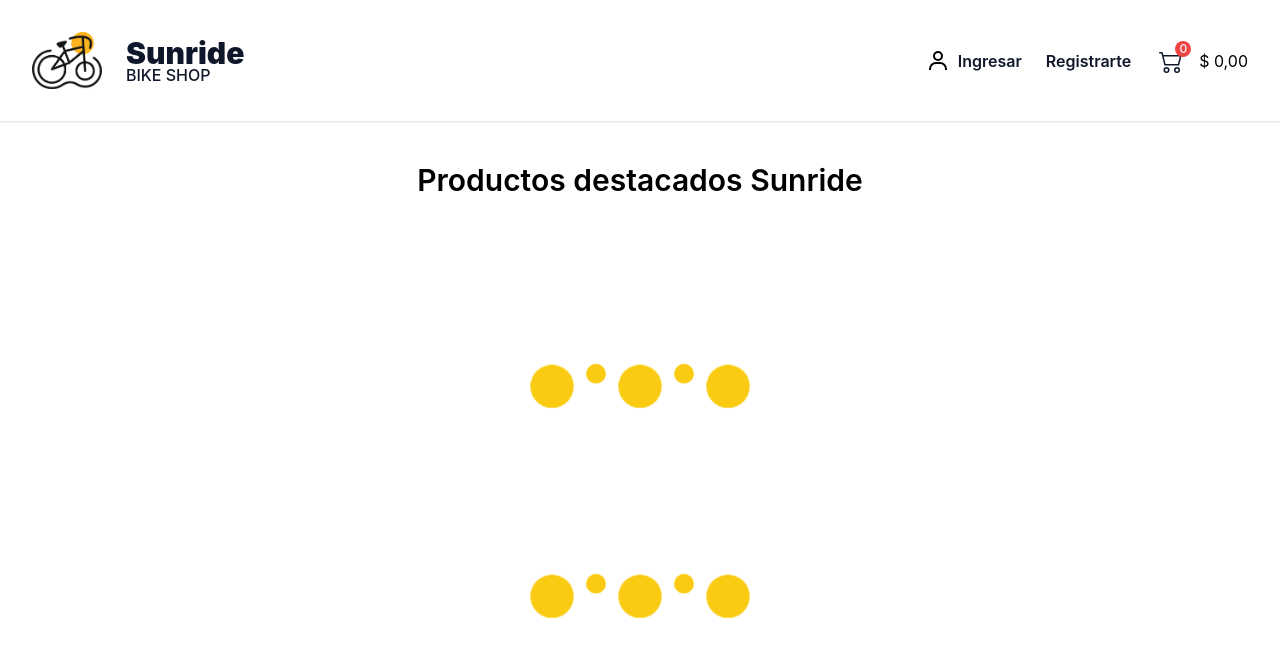
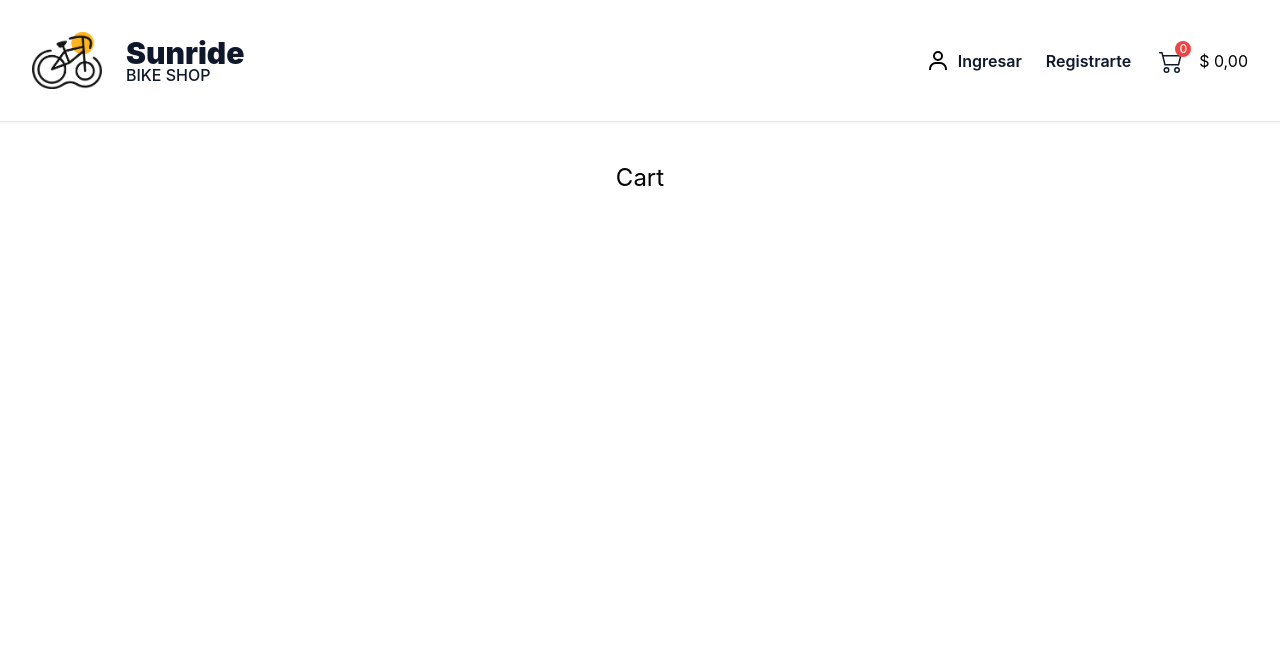
Before and after one commit to lvales/proyectoreact-vales, a React (Create React App) app: page /cart in a window 1280 px wide. Shown: the top 658 px of the page. Built offline with nearby package versions, Linux system fonts and the light colour scheme; no server answers.

Commit message:
Incorporando Rutas

```diff
--- a/src/App.js
+++ b/src/App.js
@@ -2,6 +2,7 @@ import './App.css';
 import NavBar from './components/NavBar';
 import ItemListContainer from './components/ItemListContainer';
 import ItemDetailContainer from './components/ItemDetailContainer';
+import Cart from './components/Cart';
 import {
 	BrowserRouter,
 	Routes,
@@ -12,8 +13,11 @@ function App() {
 	return (
 		<BrowserRouter>
 			<NavBar name='Sunride' desc='BIKE SHOP' />
-			<ItemListContainer mensage='Productos destacados Sunride' />
-			<ItemDetailContainer />
+			<Routes>
+				<Route path='/' element={<ItemListContainer mensage='Productos destacados Sunride' />} />
+				<Route path='/cart' element={<Cart />} />
+				<Route path='/item/:itemId' element={<ItemDetailContainer />} />
+			</Routes>
 		</BrowserRouter>
 	);
 }
--- /dev/null
+++ b/src/components/Cart.jsx
@@ -0,0 +1,8 @@
+
+const Cart = () => {
+  return (
+    <div className="text-2xl mt-10 text-center">Cart</div>
+  )
+}
+
+export default Cart
--- a/src/components/Item.jsx
+++ b/src/components/Item.jsx
@@ -1,3 +1,4 @@
+import { Link } from "react-router-dom";
 
 const formatNumber = (number) => {
    return (
@@ -33,10 +34,10 @@ const item = ({ item }) => {
                   </div>
                </div>
 
-               <button className="mt-5 px-3 py-2 border border-yellow-400 rounded-lg text-md font-medium
-                  text-slate-800 bg-yellow-400 hover:bg-stone-300 hover:border-stone-300">
+               <Link to={"item/"+item.id} className="mt-5 px-3 py-2 border border-yellow-400 rounded-lg text-md font-medium
+                  text-slate-800 bg-yellow-400 hover:bg-stone-300 hover:border-stone-300 text-center">
                   Ver Detalle
-               </button>
+               </Link>
             </div>
          </a>
       </div>
--- a/src/components/ItemDetailContainer.jsx
+++ b/src/components/ItemDetailContainer.jsx
@@ -1,6 +1,7 @@
 import ItemDetail from "./ItemDetail";
 import { useEffect, useState } from "react";
 import { RiseLoader } from "react-spinners";
+import { useParams } from "react-router-dom";
 
 const spinner = () => {
 	return (
@@ -13,10 +14,13 @@ const spinner = () => {
 
 const ItemDetailContainer = () => {
 
+	const {itemId} = useParams();
 	const [item, setItem] = useState();
 
+	const URL = `https://api.mercadolibre.com/items/${itemId}`;
+
 	const fetchApi = () => {
-		fetch('https://api.mercadolibre.com/items/MLA1122975580')
+		fetch(URL)
 			.then(res => res.json())
 			.then(json => {
 				setItem(json);})
@@ -24,12 +28,13 @@ const ItemDetailContainer = () => {
 	}
 
 	useEffect(() => {
+		console.log(itemId);
 		fetchApi();
-	}, []);
+	}, [itemId]);
 
 	return (
 		<>
-			<div className="max-w-2xl mx-auto px-4 pt sm:px-6 lg:max-w-7xl lg:px-8">
+			<div className="max-w-2xl my-10 mx-auto px-4 pt sm:px-6 lg:max-w-7xl lg:px-8">
 				{!item ? spinner() :
 					<ItemDetail item={item}/>
 				}
--- a/src/components/ItemListContainer.jsx
+++ b/src/components/ItemListContainer.jsx
@@ -29,7 +29,7 @@ const ItemListContainer = ({ mensage }) => {
 
 	return (
 		<>
-			<p className="text-3xl text-center mt-10 font-semibold">{mensage}</p>
+			<p className="text-3xl text-center my-10 font-semibold">{mensage}</p>
 			<div className="max-w-2xl mx-auto px-4 my-20 sm:px-6 lg:max-w-7xl lg:px-8">
 				{!items ? spinner() :
 					<ItemList items={items} />
--- a/src/components/NavBar.jsx
+++ b/src/components/NavBar.jsx
@@ -20,7 +20,7 @@ const NavBar = ({ name,	desc }) => {
 					<BiUser className="text-2xl" />
 					<Link className="text-slate-900 font-semibold hover:text-slate-400 mr-4" to="">Ingresar</Link>
 					<Link className="text-slate-900 font-semibold hover:text-slate-400" to="">Registrarte</Link>
-					<Link to=""><CartWidget cantCart={0} /></Link>
+					<Link to="/cart"><CartWidget cantCart={0} /></Link>
 				</nav>
 			</div>
 		</div >
```
